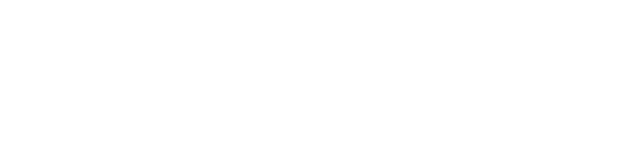
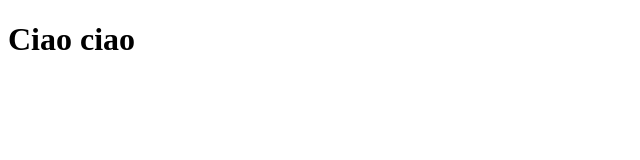
Before and after one commit to davidechon/git-test, a plain HTML site: page index.html in a window 1280 px wide. Shown: the whole page, without its empty margins (0-640 px from the left). Drawn offline with Linux system fonts and the light colour scheme.

Commit message:
aggiunto h1

```diff
--- a/index.html
+++ b/index.html
@@ -4,9 +4,9 @@
     <meta charset="UTF-8">
     <meta http-equiv="X-UA-Compatible" content="IE=edge">
     <meta name="viewport" content="width=device-width, initial-scale=1.0">
-    <title>Document</title>
+    <title>Git Test</title>
 </head>
 <body>
-
+    <h1>Ciao ciao</h1>
 </body>
 </html>
```
